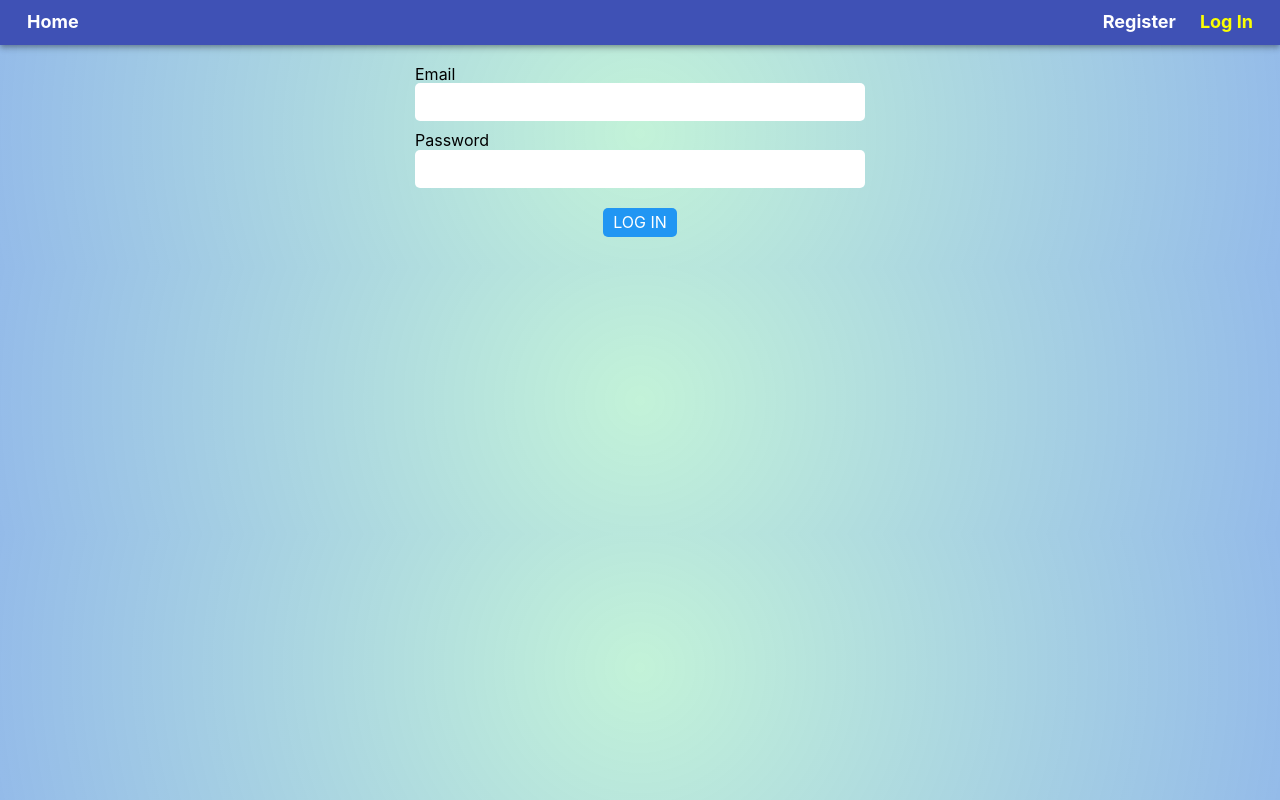
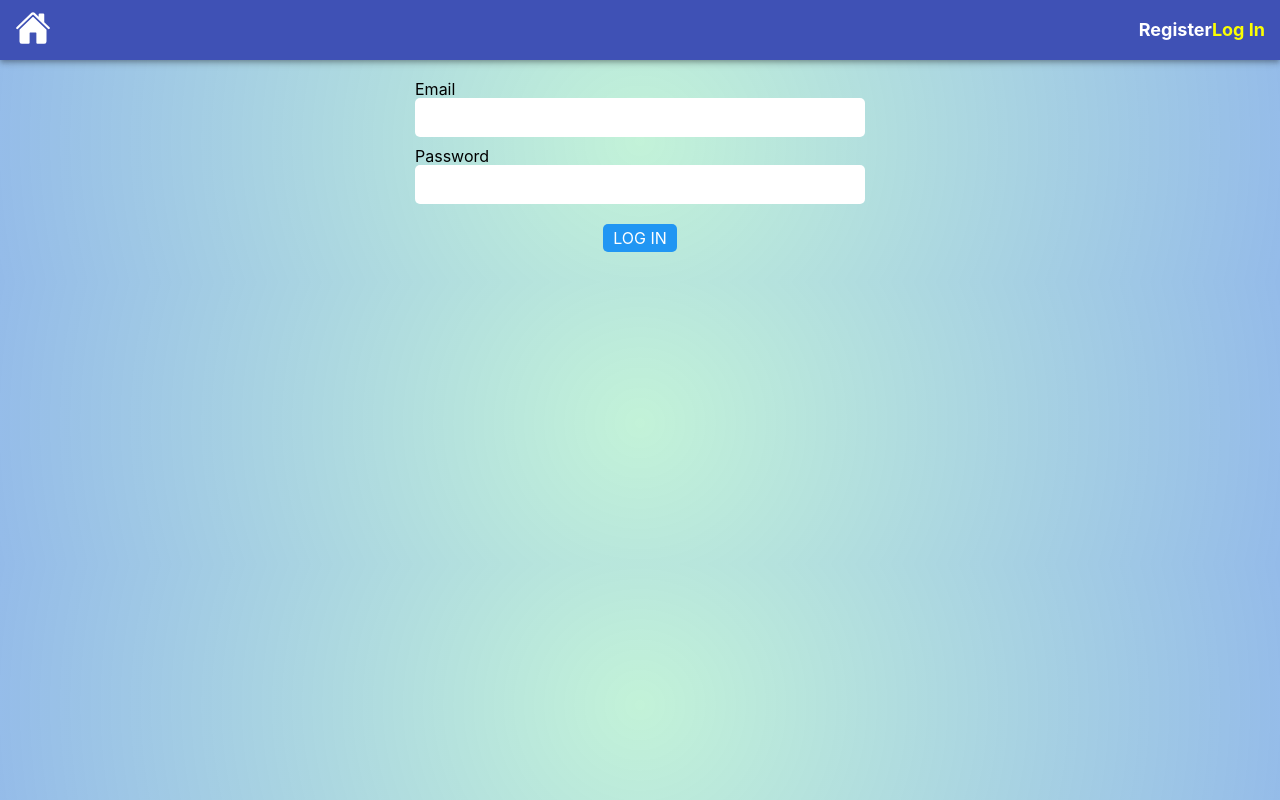
Before and after one commit to ViktoriyaSF/goit-react-hw-08-phonebook, a React (Create React App) app: page /goit-react-hw-08-phonebook/login in a window 1280 px wide. Built offline with nearby package versions, Linux system fonts and the light colour scheme.

Commit message:
style_for_all

```diff
--- a/src/components/BasicStyles/GlobalStyle.jsx
+++ b/src/components/BasicStyles/GlobalStyle.jsx
@@ -14,9 +14,12 @@ background: radial-gradient(circle, rgba(174,238,203,0.7455357142857143) 0%, rgb
 
 }
 header {
-
+  height: 60px;
+  place-items: center;
   display: flex;
   justify-content: space-between;
+  gap: 5px;
+  justify-items:center;
   align-items: center;
 
 background-color: #3f51b5;
@@ -28,13 +31,22 @@ background-color: #3f51b5;
     color: white;
   display: inline-block;
   text-decoration: none;
-  padding: 12px;
   font-weight: 700;
 }
-
 a.active {
   color: #fbff02;
 }
+}
+nav {
+  display: flex;
+   flex-wrap: nowrap;
+  gap:20px;
+    justify-items:center;
+  align-items: center;
+  svg:hover,
+svg:focus {
+    color: #0de30d;
+  }
 }
 code {
   font-family: source-code-pro, Menlo, Monaco, Consolas, 'Courier New',
@@ -67,10 +79,14 @@ button {
   cursor: pointer;
   border: none;
   border-radius: 4px;
+  &:hover,&:focus {
+      transform: scale(1.025);
+    }
 }
 
   form {
   max-width: 480px;
 }
 
+
 `;
--- a/src/components/ContactList/ContactList.jsx
+++ b/src/components/ContactList/ContactList.jsx
@@ -39,11 +39,11 @@ export const ContactList = () => {
       {/* якщо виникла помилка */}
       {error && <h2>{error}</h2>}
       <List>
-        {contacts.map(({ id, name, phone }) => (
+        {contacts.map(({ id, name, number }) => (
           <Item key={id}>
             <p>{name}:</p>
             <Phone>
-              {phone}
+              {number}
               <button type="button" onClick={() => onDeleteContact(id)}>
                 <FiDelete />
               </button>
--- a/src/components/Navigation/Navigation.jsx
+++ b/src/components/Navigation/Navigation.jsx
@@ -1,12 +1,15 @@
 import { useAuth } from 'hooks/useAuth';
 import { NavLink } from 'react-router-dom';
+import { IoHome } from 'react-icons/io5';
 
 export const Navigation = () => {
   const { isLoggedIn } = useAuth();
 
   return (
     <nav>
-      <NavLink to="/">Home</NavLink>
+      <NavLink to="/">
+        <IoHome size="2em" />
+      </NavLink>
       {isLoggedIn && <NavLink to="/contacts">Phonebook</NavLink>}
     </nav>
   );
--- a/src/components/UserMenu/UserMenu.jsx
+++ b/src/components/UserMenu/UserMenu.jsx
@@ -1,17 +1,19 @@
 import { useAuth } from 'hooks/useAuth';
 import { useDispatch } from 'react-redux';
 import { logOut } from 'redux/auth/operations';
+import { BtnExit, UserMenuStyled } from './UserMenu.staled';
+import { ImExit } from 'react-icons/im';
 
 export const UserMenu = () => {
   const dispatch = useDispatch();
   const { user } = useAuth();
 
   return (
-    <div>
+    <UserMenuStyled>
       <p>Welcome, {user.name}</p>
-      <button type="button" onClick={() => dispatch(logOut())}>
-        Logout
-      </button>
-    </div>
+      <BtnExit type="button" onClick={() => dispatch(logOut())}>
+        <ImExit size="2em" />
+      </BtnExit>
+    </UserMenuStyled>
   );
 };
--- /dev/null
+++ b/src/components/UserMenu/UserMenu.staled.jsx
@@ -0,0 +1,21 @@
+import styled from 'styled-components';
+
+export const UserMenuStyled = styled.div`
+  display: flex;
+  gap: 7px;
+  justify-items: center;
+  align-items: center;
+  justify-content: center;
+
+  color: white;
+  font-weight: 700;
+`;
+export const BtnExit = styled.button`
+  padding-top: 10px;
+  background-color: transparent;
+  color: white;
+  svg:hover,
+  svg:focus {
+    color: #0de30d;
+  }
+`;
--- a/src/pages/Contacts-pages.jsx
+++ b/src/pages/Contacts-pages.jsx
@@ -1,4 +1,4 @@
-import { ContainerStyl } from 'components/BasicStyles/Container.staled';
+import { ContainerStyl } from 'components/BasicStyles/Container.styled';
 import { ContactForm } from 'components/ContactForm/ContactForm';
 import { ContactList } from 'components/ContactList/ContactList';
 import { Filter } from 'components/Filter/Filter';
--- a/src/pages/Home.jsx
+++ b/src/pages/Home.jsx
@@ -1,4 +1,4 @@
-import { HomePageStyl } from 'components/BasicStyles/Container.staled';
+import { HomePageStyl } from 'components/BasicStyles/Container.styled';
 
 export default function Home() {
   return (
```
Also changed, not shown: src/components/BasicStyles/Container.styled.jsx (renamed from src/components/BasicStyles/Container.staled.jsx).
